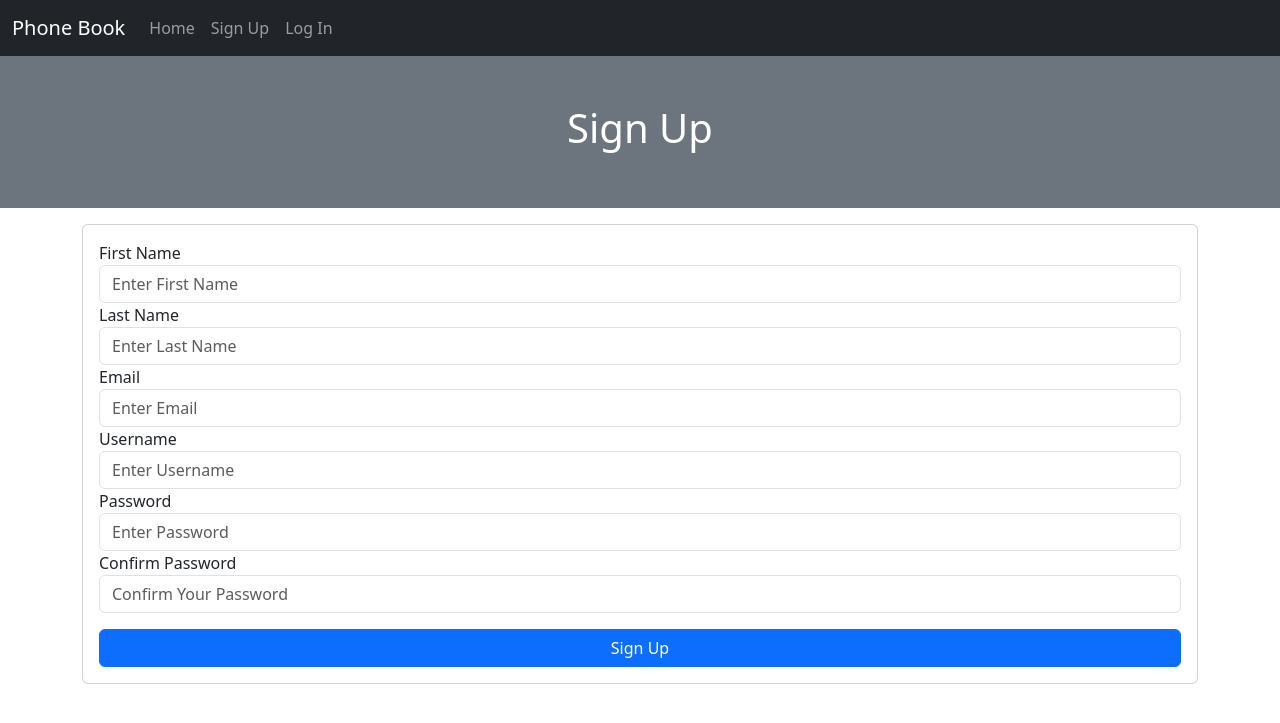
After one commit to Eren-Enou/Flask_Phone_Book, a Flask app: page /signup in a window 1280 px wide. The commit adds this page. Shown: the top 723 px of the page. Run offline with Flask 3, Linux system fonts and the light colour scheme.

Commit message:
updated templates, forms, models, routes, init

```diff
--- a/app/forms.py
+++ b/app/forms.py
@@ -1,5 +1,5 @@
 from flask_wtf import FlaskForm
-from wtforms import StringField, SubmitField
+from wtforms import StringField, PasswordField, SubmitField, EmailField, TextAreaField
 from wtforms.validators import InputRequired, EqualTo
 
 
@@ -9,3 +9,17 @@ class AddressForm(FlaskForm):
     phone_number = StringField('Phone Number', validators=[InputRequired()])
     address = StringField('Address', validators=[InputRequired()])
     submit = SubmitField('Add Address')
+
+class SignUpForm(FlaskForm):
+    first_name = StringField('First Name', validators=[InputRequired()])
+    last_name = StringField('Last Name', validators=[InputRequired()])
+    username = StringField('Username', validators=[InputRequired()])
+    email = EmailField('Email', validators=[InputRequired()])
+    password = PasswordField('Password', validators=[InputRequired()])
+    confirm_pass = PasswordField('Confirm Password', validators=[InputRequired(), EqualTo('password')])
+    submit = SubmitField('Sign Up')
+
+class LoginForm(FlaskForm):
+    username = StringField('Username', validators=[InputRequired()])
+    password = PasswordField('Password', validators=[InputRequired()])
+    submit = SubmitField('Log In')
--- a/app/routes.py
+++ b/app/routes.py
@@ -1,10 +1,14 @@
-from app import app
+from app import app, db
 from flask import render_template, redirect, url_for, flash
-from app.forms import AddressForm
-from app.models import Address
+# from fake_data import posts
+from app.forms import SignUpForm, LoginForm, AddressForm
+from app.models import User, Address
+from flask_login import login_user, logout_user, login_required, current_user
+
 
 @app.route('/')
 def index():
+    addresses = Address.query.all()
     return render_template('index.html')
 
 
@@ -25,3 +29,56 @@ def address():
         flash(f"Thank you {new_address.first_name} for adding your address!", "success")
         return redirect(url_for('index'))
     return render_template('address.html', form=form)
+
+@app.route('/signup', methods=["GET", "POST"])
+def signup():
+    # Create an instance of the form (in the context of the current request)
+    form = SignUpForm()
+    # Check if the form was submitted and that all of the fields are valid
+    if form.validate_on_submit():
+        # If so, get the data from the form fields
+        print('Hooray our form was validated!!')
+        first_name = form.first_name.data
+        last_name = form.last_name.data
+        email = form.email.data
+        username = form.username.data
+        password = form.password.data
+        print(first_name, last_name, email, username, password)
+        # Check to see if there is already a user with either username or email
+        check_user = db.session.execute(db.select(User).filter((User.username == username) | (User.email == email))).scalars().all()
+        if check_user:
+            # Flash a message saying that user with email/username already exists
+            flash("A user with that username and/or email already exists", "warning")
+            return redirect(url_for('signup'))
+        # If check_user is empty, create a new record in the user table
+        new_user = User(first_name=first_name, last_name=last_name, email=email, username=username, password=password)
+        flash(f"Thank you {new_user.username} for signing up!", "success")
+        return redirect(url_for('index'))
+    return render_template('signup.html', form=form)
+
+@app.route('/login', methods=["GET", "POST"])
+def login():
+    form = LoginForm()
+    if form.validate_on_submit():
+        print('Form Validated :)')
+        username = form.username.data
+        password = form.password.data
+        print(username, password)
+        # Check if there is a user with username and that password
+        user = User.query.filter_by(username=username).first()
+        if user is not None and user.check_password(password):
+            # If the user exists and has the correct password, log them in
+            login_user(user)
+            flash(f'You have successfully logged in as {username}', 'success')
+            return redirect(url_for('index'))
+        else:
+            flash('Invalid username and/or password. Please try again', 'danger')
+            return redirect(url_for('login'))
+
+    return render_template('login.html', form=form)
+
+@app.route('/logout')
+def logout():
+    logout_user()
+    flash("You have logged out", "info")
+    return redirect(url_for('index'))
--- a/app/templates/nav.html
+++ b/app/templates/nav.html
@@ -7,7 +7,13 @@
         <div class="collapse navbar-collapse" id="collapseLinks">
         <div class="navbar-nav">
             <a class="nav-link" href="/">Home</a>
-            <a class="nav-link" href="/address">Address</a>
+            {% if current_user.is_authenticated %}
+                <a class="nav-link" href="/address">Add Address</a>
+                <a class="nav-link" href="/logout">Log Out</a>
+            {% else %}
+                <a class="nav-link" href="/signup">Sign Up</a>
+                <a class="nav-link" href="/login">Log In</a>
+            {% endif %}
         </div>
         </div>
     </div>
--- /dev/null
+++ b/app/templates/signup.html
@@ -0,0 +1,42 @@
+{% extends 'base.html' %}
+
+{% block title %} Sign Up {% endblock %}
+
+{% block header %}
+    <h1>Sign Up</h1>
+{% endblock %}
+
+{% block content %}
+    <div class="row">
+        <div class="col">
+            <div class="card mt-3">
+                <div class="card-body">
+                    <form action="" method="post">
+                        {{ form.csrf_token }}
+
+                        {{ form.first_name.label }}
+                        {{ form.first_name(class="form-control", placeholder="Enter First Name") }}
+
+                        {{ form.last_name.label }}
+                        {{ form.last_name(class="form-control", placeholder="Enter Last Name") }}
+
+                        {{ form.email.label }}
+                        {{ form.email(class="form-control", placeholder="Enter Email") }}
+
+                        {{ form.username.label }}
+                        {{ form.username(class="form-control", placeholder="Enter Username") }}
+
+                        {{ form.password.label }}
+                        {{ form.password(class="form-control", placeholder="Enter Password") }}
+
+                        {{ form.confirm_pass.label }}
+                        {{ form.confirm_pass(class="form-control", placeholder="Confirm Your Password") }}
+
+                        {{ form.submit(class="btn btn-primary w-100 mt-3") }}
+
+                    </form>
+                </div>
+            </div>
+        </div>
+    </div>
+{% endblock %}
```
Also changed, not shown: app/__init__.py (+16 -4 lines), app/models.py (+33 -1 lines), app/templates/index.html (+45 -0 lines), app/templates/login.html (added, +29 -0 lines).
